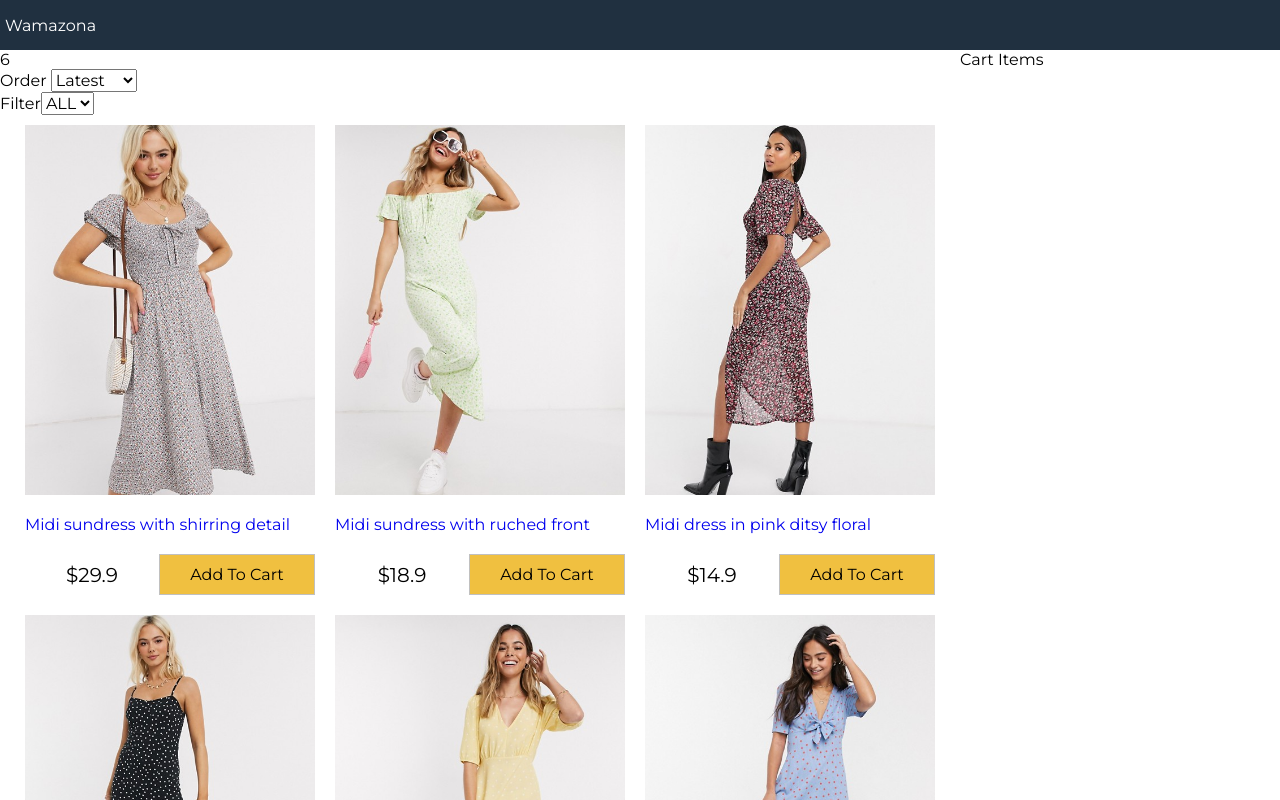
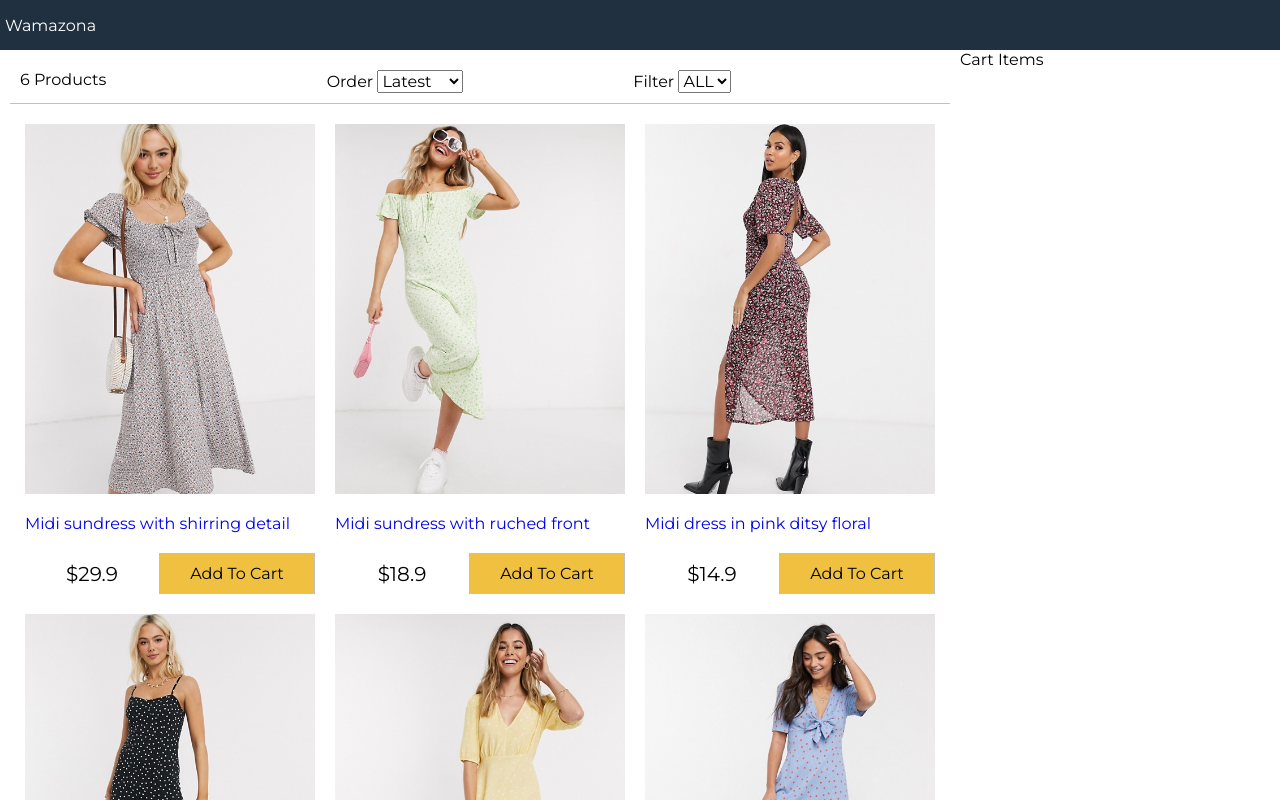
Before and after one commit to Shubham011190/Salezone, a React (Create React App) app: page / in a window 1280 px wide. Shown: the top 800 px of the page. Built offline with nearby package versions, Linux system fonts and the light colour scheme.

Commit message:
Filter vals

```diff
--- a/src/App.js
+++ b/src/App.js
@@ -13,6 +13,12 @@ class App extends React.Component {
       sort:"",
     }
   }
+  sortProducts(event) {
+    console.log(event.target.value);
+  }
+  filterProducts(event) {
+    console.log(event.target.value);
+  }
   render() {
     return (
       <div className='grid-container'>
@@ -22,7 +28,12 @@ class App extends React.Component {
         <main>
           <div className='content'>
             <div className='main'>
-              <Filter count={this.state.products.length}/>
+              <Filter count={this.state.products.length}
+                size={this.state.size}
+                sort={this.state.sort}
+                filterProducts={this.filterProducts}
+                sortProducts={this.sortProducts}
+              />
               <Products products={this.state.products}/>
             </div>
             <div className='sidebar'>
--- a/src/components/Filter.js
+++ b/src/components/Filter.js
@@ -3,19 +3,19 @@ import React, { Component } from 'react'
 export default class Filter extends Component {
     render() {
         return (
-            <div>
-                <div className='filter-result'>{this.props.count}</div>
-                <div className='filter-sort'>{" "}
+            <div className='filter'>
+                <div className='filter-result'>{this.props.count} Products</div>
+                <div className='filter-sort'>
                     Order{" "}
-                    <select>
+                    <select value={this.props.sort} onChange={this.props.sortProducts}>
                         <option>Latest</option>
                         <option value='lowest'>Lowest</option>
                         <option value='highest'>Highest</option>
                      </select>
                 </div>
                 <div className='filter-size'>
-                    Filter
-                     <select>
+                    Filter{" "}
+                     <select value={this.props.size} onChange={this.props.filterProducts}>
                         <option value=''>ALL</option>
                         <option value='XS'>XS</option>
                         <option value='S'>S</option>
--- a/src/index.css
+++ b/src/index.css
@@ -133,3 +133,17 @@ footer{
 .button:hover{
   border: 0.1rem #808080 solid;
 }
+
+
+/* Filter */
+.filter{
+  display: flex;
+  justify-content: space-between;
+  padding: 1rem;
+  margin: 1rem;
+  border-bottom: 0.1rem #c0c0c0 solid;
+}
+
+.filter div{
+  flex: 1;
+}
```
